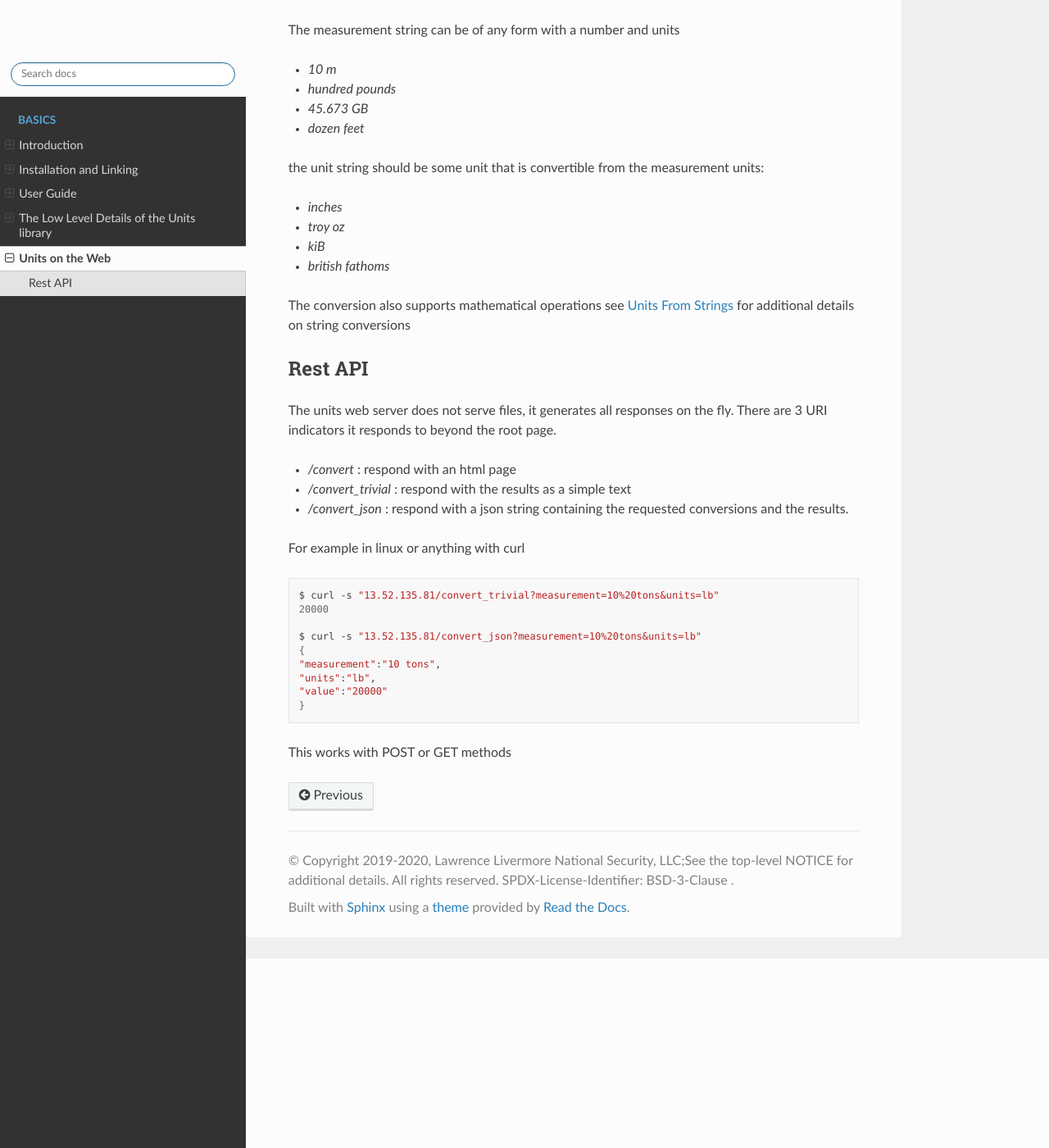
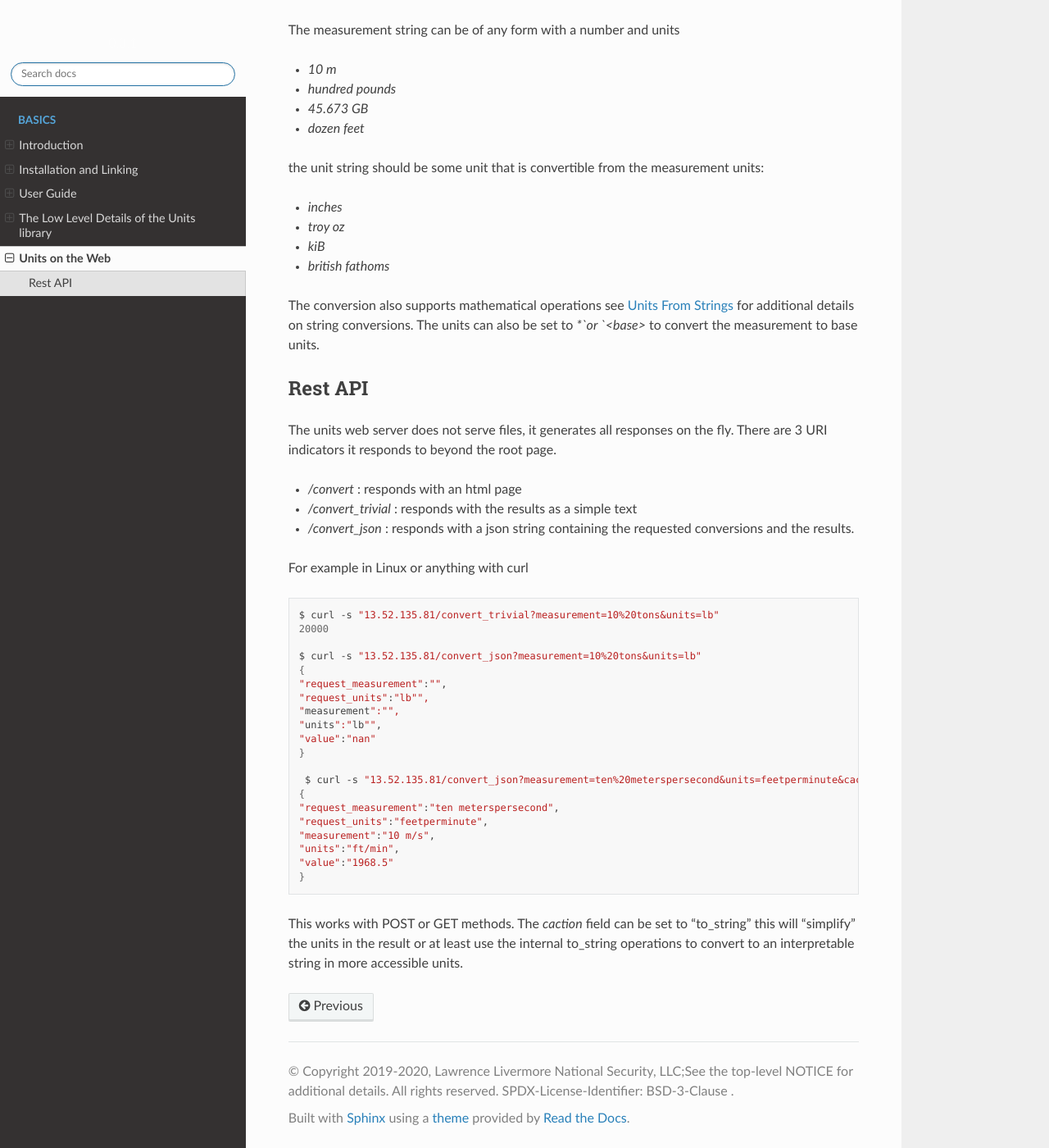
Before and after one commit to LLNL/units, a Sphinx documentation site: the page built from docs/web/index.rst, in a window 1280 px wide and 1400 px high, scrolled down 231 px. Shown: the whole window at 82% size. Built offline with Sphinx 7.4.7 and the Read the Docs theme 2.0.0, drawn with Linux system fonts in a browser that asks for light colours.

Commit message:
Add to_string option on webserver (#37)
* add a simplify operation to the webserver that engages the to_string operation to write a "simplied" version of the unit string

* update docs and add base unit conversion to the converter

```diff
--- a/docs/introduction/converter.rst
+++ b/docs/introduction/converter.rst
@@ -21,8 +21,11 @@ As a simple example and potentially useful tool we made the converter app.  It i
    $ ./unit_convert -s four hundred seventy-three kilograms per hour pounds/min
    473 kg/hr = 17.3798 lb/min
 
+   $ ./unit_convert -s 22 british fathoms *
+   10 british fathoms = 18.288 m
 
-basically there are two options `--full,-f` and `--simplified,-s`  a measurement which will take an arbitrary number of strings and a final string as a unit to convert to.  It outputs the conversion and if specified the surrounding measurement and units either simplified or in the original.
+
+basically there are two options `--full,-f` and `--simplified,-s`  a measurement which will take an arbitrary number of strings and a final string as a unit to convert to.  It outputs the conversion and if specified the surrounding measurement and units either simplified or in the original.  Using `*` or `<base>` in place of the unit string will result in converting the measurement to base units.
 
 .. code-block:: bash
 
--- a/docs/web/index.rst
+++ b/docs/web/index.rst
@@ -21,18 +21,18 @@ the unit string should be some unit that is convertible from the measurement uni
 -   `kiB`
 -   `british fathoms`
 
-The conversion also supports mathematical operations  see :ref:`Units From Strings` for additional details on string conversions
+The conversion also supports mathematical operations  see :ref:`Units From Strings` for additional details on string conversions.  The units can also be set to `*`or `<base>` to convert the measurement to base units.
 
 Rest API
 -----------
 
 The units web server does not serve files, it generates all responses on the fly.  There are 3 URI indicators it responds to beyond the root page.
 
--  `/convert`  : respond with an html page
--  `/convert_trivial` : respond with the results as a simple text
--  `/convert_json` : respond with a json string containing the requested conversions and the results.
+-  `/convert`  : responds with an html page
+-  `/convert_trivial` : responds with the results as a simple text
+-  `/convert_json` : responds with a json string containing the requested conversions and the results.
 
-For example in linux or anything with curl
+For example in Linux or anything with curl
 
 .. code-block:: bash
 
@@ -41,9 +41,20 @@ For example in linux or anything with curl
 
    $ curl -s "13.52.135.81/convert_json?measurement=10%20tons&units=lb"
    {
-   "measurement":"10 tons",
-   "units":"lb",
-   "value":"20000"
+   "request_measurement":"",
+   "request_units":"lb"",
+   "measurement":"",
+   "units":"lb"",
+   "value":"nan"
    }
 
-This works with POST or GET methods
+    $ curl -s "13.52.135.81/convert_json?measurement=ten%20meterspersecond&units=feetperminute&caction=to_string"
+   {
+   "request_measurement":"ten meterspersecond",
+   "request_units":"feetperminute",
+   "measurement":"10 m/s",
+   "units":"ft/min",
+   "value":"1968.5"
+   }
+
+This works with POST or GET methods.  The `caction` field can be set to "to_string" this will "simplify" the units in the result or at least use the internal to_string operations to convert to an interpretable string in more accessible units.
```
Also changed, not shown: CHANGELOG.md (+8 -1 lines), docs/_static/convert.html (+5 -2 lines), 4 other files.
